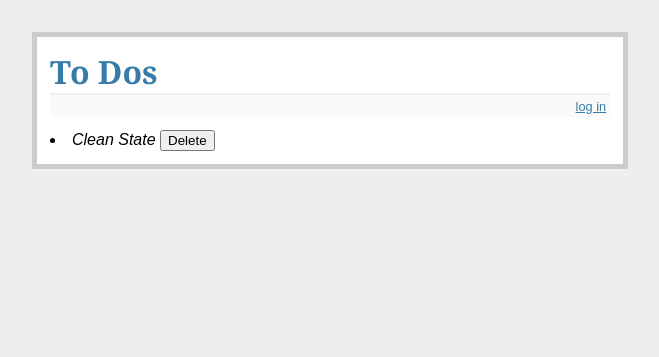
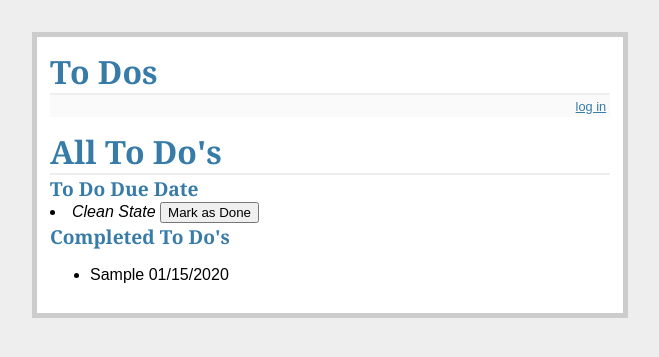
Before and after one commit to tiyd-python-2015-01/flask-todo, a Flask app: page / in a window 1280 px wide. Shown: the top 357 px of the page, without its empty margins (310-969 px from the left). Run offline with Flask 2, Linux system fonts and the light colour scheme; tables that the repository leaves empty hold one stand-in row (values such as "Sample post").

Commit message:
updated htmls

```diff
--- a/templates/show_entries.html
+++ b/templates/show_entries.html
@@ -4,18 +4,38 @@
     <form action="{{ url_for('add_entry') }}" method=post class=add-entry>
       <dl>
         <dt>Create a new to do:
-        <dd><textarea name=todo rows=1 cols=40></textarea>
+        <dt><label for="textarea">To Do</label><dd>
+        <textarea name=todo rows=1 cols=40></textarea>
+        <dt><label for="textarea">Due Date</label>
+        <dd><input type="date" name=due_date></input>
+
             <input type=submit value=Create width="80" height="80">
+
+
       </dl>
     </form>
   {% endif %}
   <class=entries>
-
+  <h1>All To Do's</h1>
+  <h2>   To Do              Due Date</h2>
   <form action="{{ url_for('delete_entry') }}" method=post class=delete-entry>
-  {% for entry in entries %}
-  <input type="checkbox" value={{entry[0]}} name = entry>{{entry[1]}}<br></input>
+  {% for todo in entries %}
+   {% if todo in pastdue %}<strong>{% endif %}
+   <input type="checkbox" name="entry" id="todo-{{ todo.id }}" value="{{ todo.id }}"/>
+   <label for="todo-{{ todo.id }}">{{ todo.todo}}         {{ todo.due_date.strftime('%m/%d/%Y') }}</label><br>
+   {% if todo in pastdue %}</strong>{% endif %}
   {% else %}
     <li><em>Clean State</em>
   {% endfor %}
-  <input type=submit value=Delete width="80" height="80">
+  <input type=submit value="Mark as Done" width="80" height="80">
+  </form>
+  <h2>Completed To Do's</h2>
+  <ul>
+  {% for todo in completed %}
+    <li>
+    {{todo.todo}}    {{todo.completed_at.strftime('%m/%d/%Y') }}
+  </li>
+  {% endfor %}
+  </ul>
+
 {% endblock %}
```
